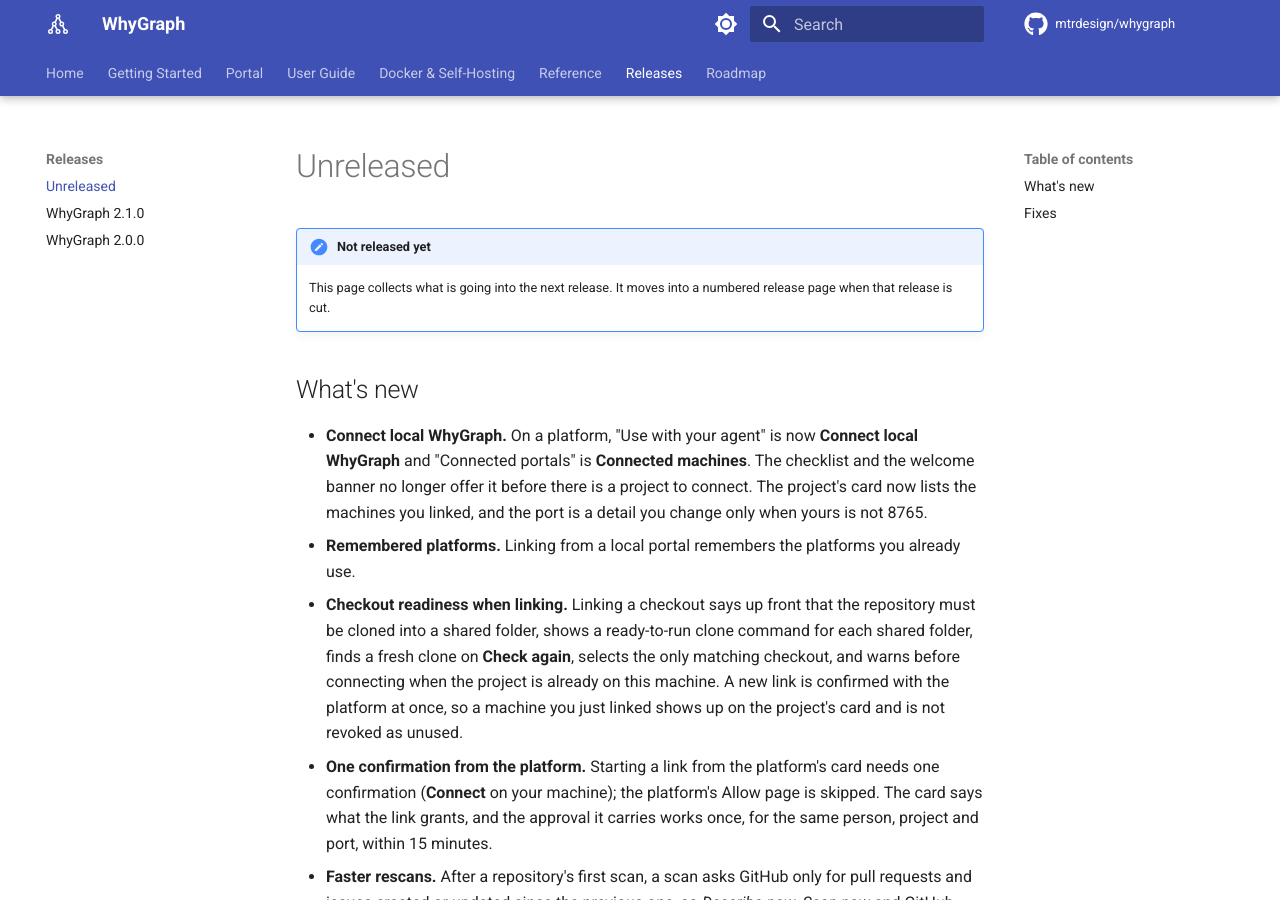
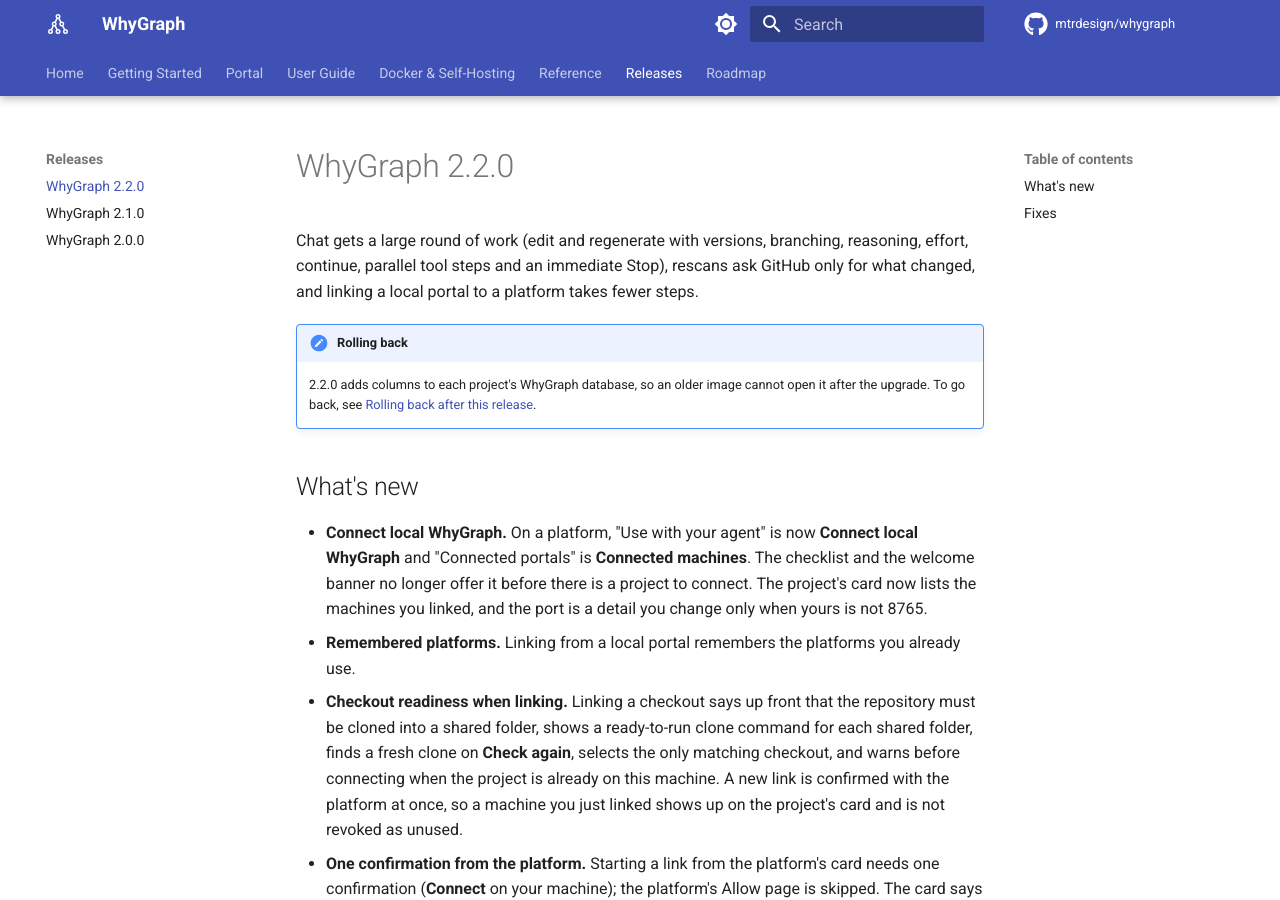
Before and after one commit to mtrdesign/whygraph, an MkDocs documentation site: the page built from docs/releases/2.2.0.md, in a window 1280 px wide and 900 px high. Built offline with MkDocs 1.6.1 and Material for MkDocs 9.7.7, drawn with Linux system fonts in a browser that asks for light colours; comment, search, counter and statistics services are not loaded.

Commit message:
Release 2.2.0 (#82)
Bump the pinned version to 2.2.0 in pyproject.toml, uv.lock,
scripts/install.sh, the README, docs/ and the production compose file,
and move the unreleased notes to docs/releases/2.2.0.md with a rollback
note (2.2.0 adds columns to each project's WhyGraph database). Add a
"From 2.1.0" entry to the upgrade guide.

```diff
--- a/docs/releases/unreleased.md
+++ b/docs/releases/2.2.0.md
@@ -1,8 +1,12 @@
-# Unreleased
+# WhyGraph 2.2.0
 
-!!! note "Not released yet"
-    This page collects what is going into the next release. It moves into a numbered release page
-    when that release is cut.
+Chat gets a large round of work (edit and regenerate with versions, branching, reasoning, effort,
+continue, parallel tool steps and an immediate Stop), rescans ask GitHub only for what changed, and
+linking a local portal to a platform takes fewer steps.
+
+!!! note "Rolling back"
+    2.2.0 adds columns to each project's WhyGraph database, so an older image cannot open it after
+    the upgrade. To go back, see [Rolling back after this release](#fixes).
 
 ## What's new
 
--- a/mkdocs.yml
+++ b/mkdocs.yml
@@ -116,7 +116,7 @@
       - LLM providers: reference/llm-providers.md
       - Source control providers: reference/providers.md
   - Releases:
-      - Unreleased: releases/unreleased.md
+      - WhyGraph 2.2.0: releases/2.2.0.md
       - WhyGraph 2.1.0: releases/2.1.0.md
       - WhyGraph 2.0.0: releases/2.0.0.md
   - Roadmap: roadmap.md
--- a/pyproject.toml
+++ b/pyproject.toml
@@ -4,7 +4,7 @@
 # by tests/test_install_script.py and the release workflow. Kept static rather
 # than derived from git: the image build copies pyproject/src but not .git, so a
 # VCS version source would fail at `pip install .` inside Docker.
-version = "2.1.0"
+version = "2.2.0"
 description = "Rationale layer over CodeGraph — explains why code exists, not just what it does."
 requires-python = ">=3.11"
 dependencies = [
```
Also changed, not shown: README.md (+1 -1 lines), docs/deploy/docker.md (+2 -2 lines), docs/getting-started/installation.md (+7 -7 lines), docs/portal/upgrading.md (+3 -0 lines), docs/reference/cli.md (+2 -2 lines), 3 other files.
